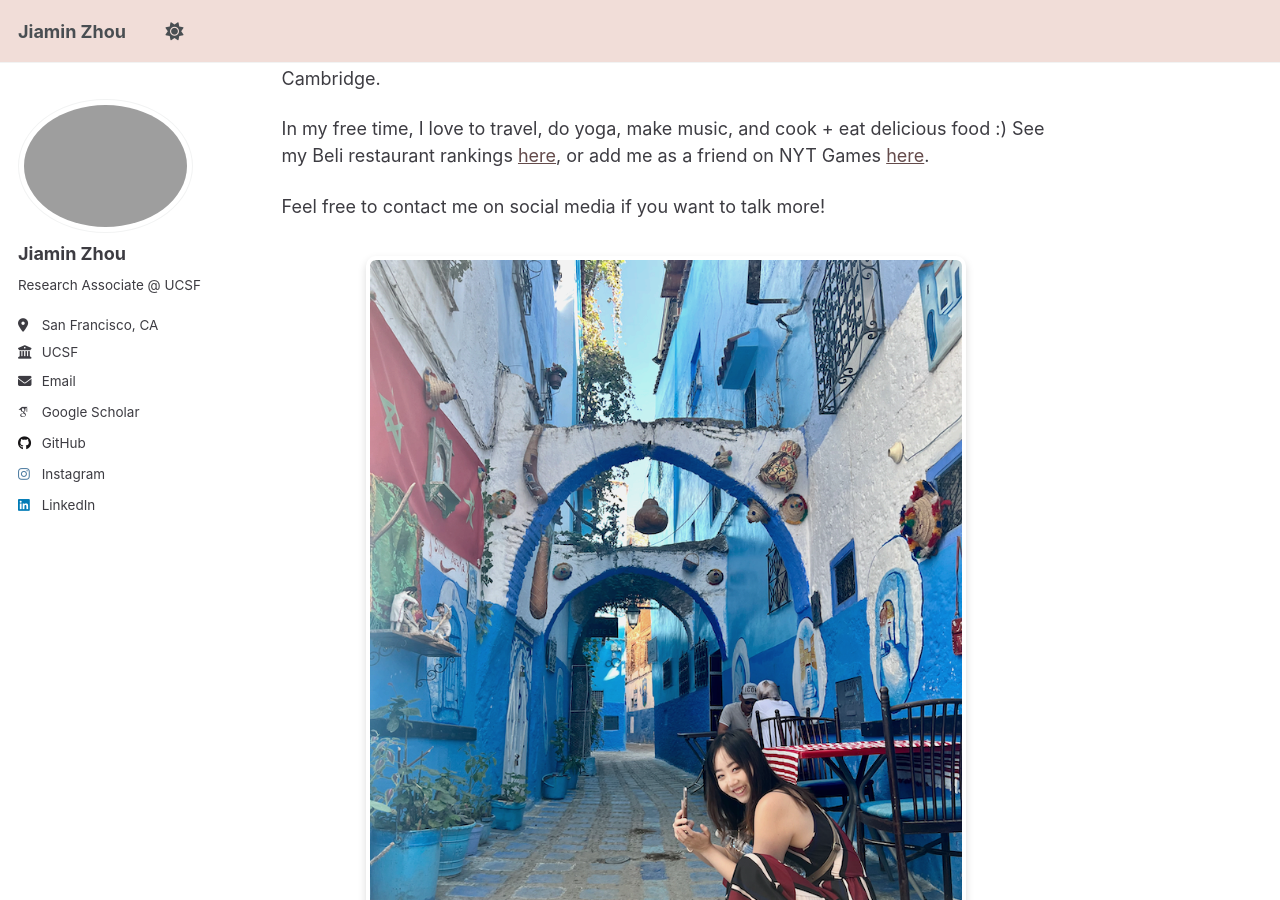
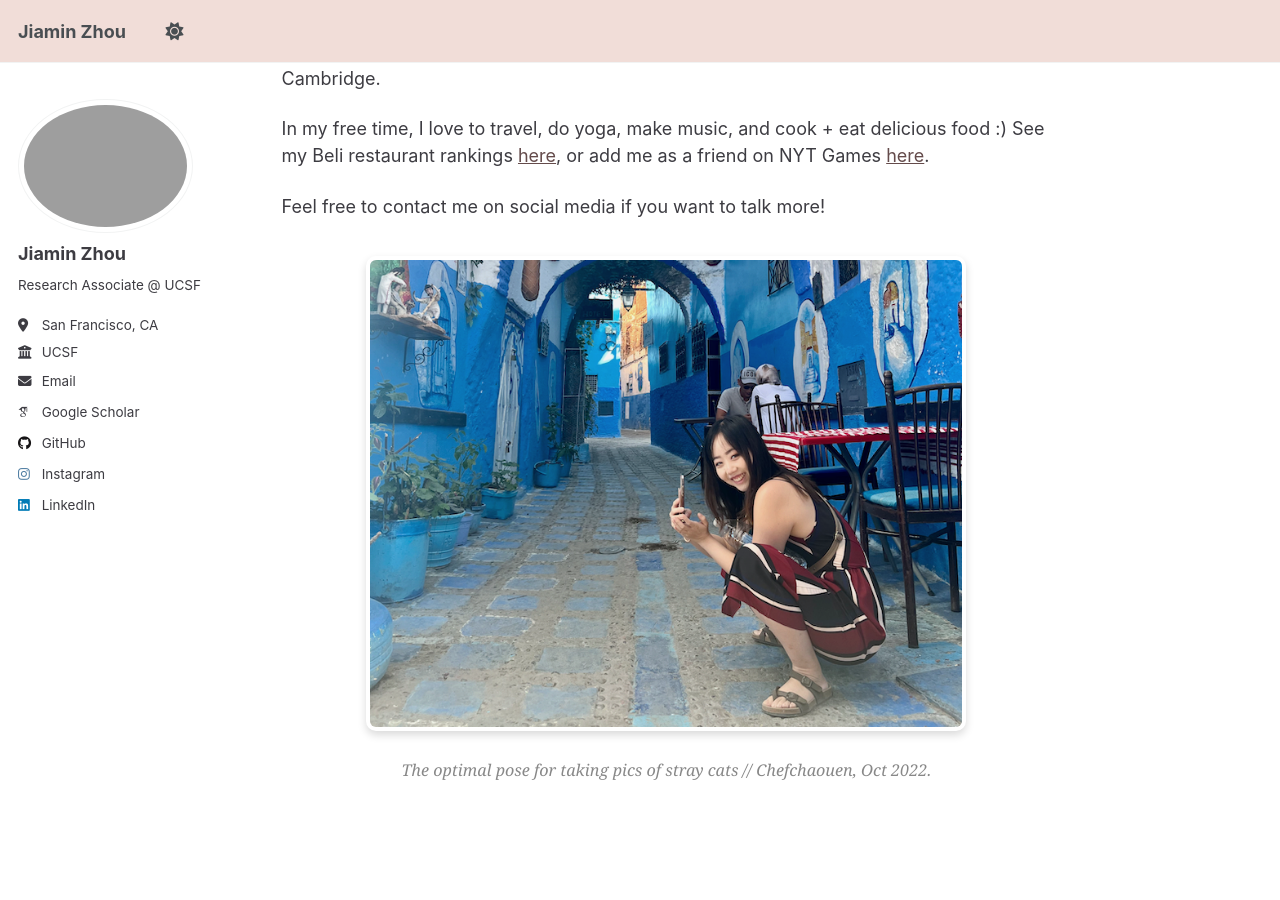
Before and after one commit to zhoji/zhoji.github.io, a Jekyll site: the page built from _pages/about.md, in a window 1280 px wide and 900 px high, scrolled down 501 px. Built offline with Jekyll 4.4.1, drawn with Linux system fonts in a browser that asks for light colours; some web fonts are replaced.

Commit message:
crop image

```diff
--- a/_pages/about.md
+++ b/_pages/about.md
@@ -18,7 +18,7 @@ In my free time, I love to travel, do yoga, make music, and cook + eat delicious
 Feel free to contact me on social media if you want to talk more!
 
 <figure class="captioned-image">
-  <img src="../images/jiamin_squat.png" alt="meow" />
+  <img src="../images/jiamin_squat_crop.png" alt="meow" />
   <figcaption>
     The optimal pose for taking pics of stray cats // Chefchaouen, Oct 2022.
   </figcaption>
```
Also changed, not shown: images/jiamin_squat_crop.png (added).
